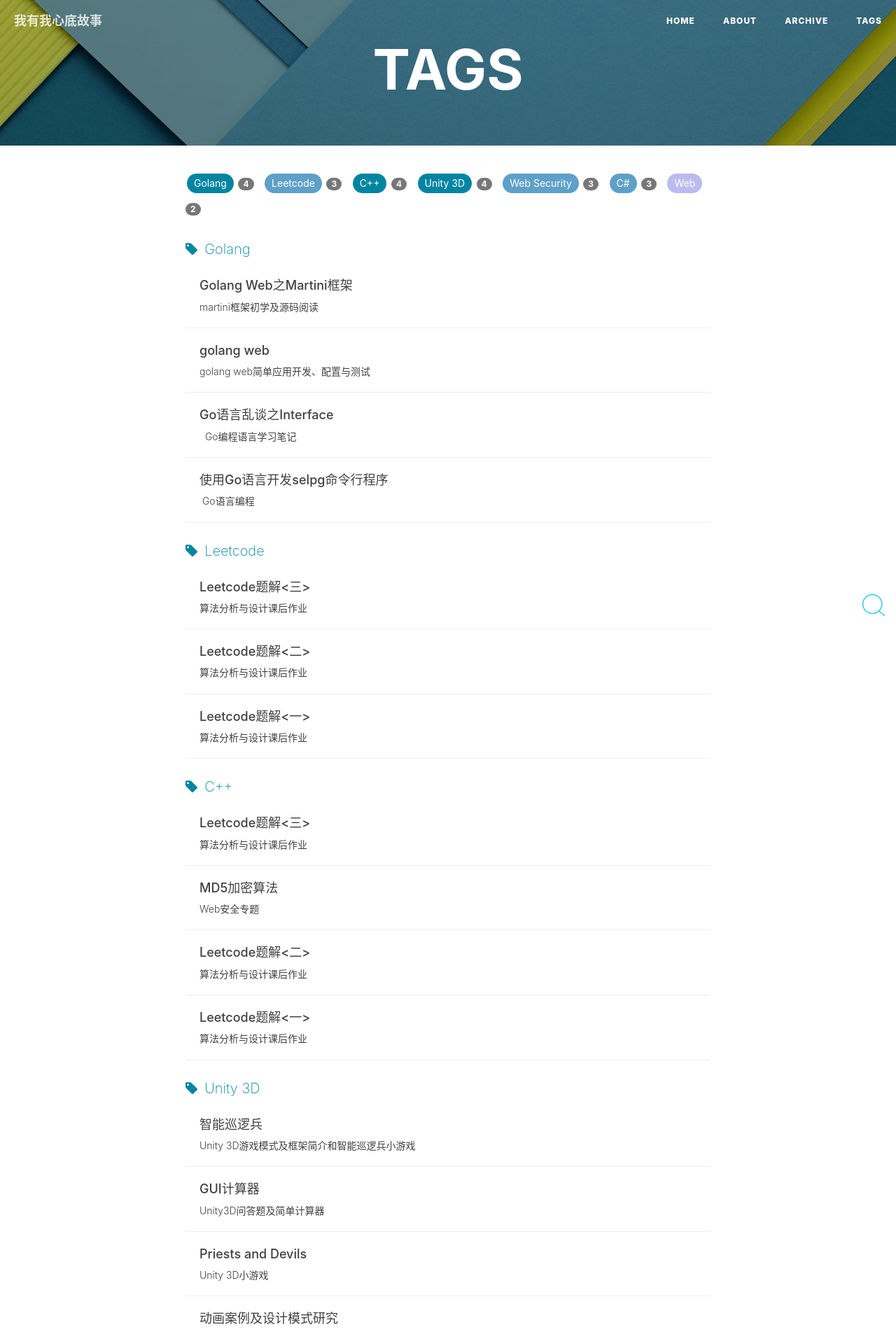
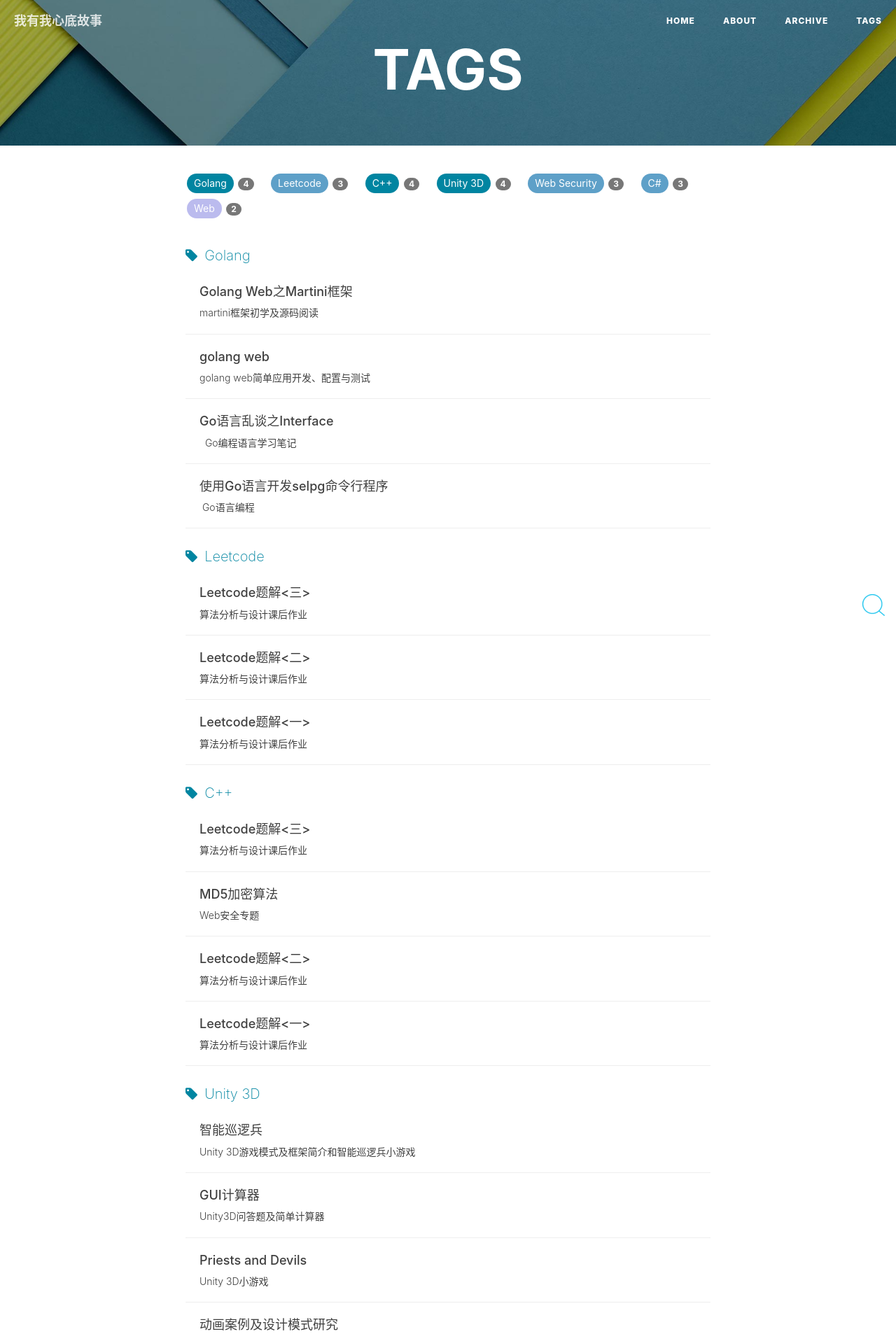
Before and after one commit to Tomy-Lee/Tomy-Lee.github.io, a Jekyll site: the page built from tags.html, in a window 1280 px wide. Shown: the top 1906 px of the page at 70% size. Built offline with Jekyll 4.4.1, drawn with Linux system fonts in a browser that asks for light colours; nearby versions of some CDN libraries; comment, search, counter and statistics services are not loaded.

Commit message:
Update tags.html

```diff
--- a/tags.html
+++ b/tags.html
@@ -28,7 +28,7 @@ header-img: "img/tag-bg.jpg"
 				{% for tag in site.tags %}
 				<a href="#{{ tag[0] }}" title="{{ tag[0] }}" rel="{{ tag[1].size }}">{{ tag[0] }}</a>
 				 <span class="badge">{{ tag[1].size }}</span>
-				&nbsp;
+				&nbsp;&nbsp;&nbsp;
 				{% endfor %}
 			</div>
 
```
